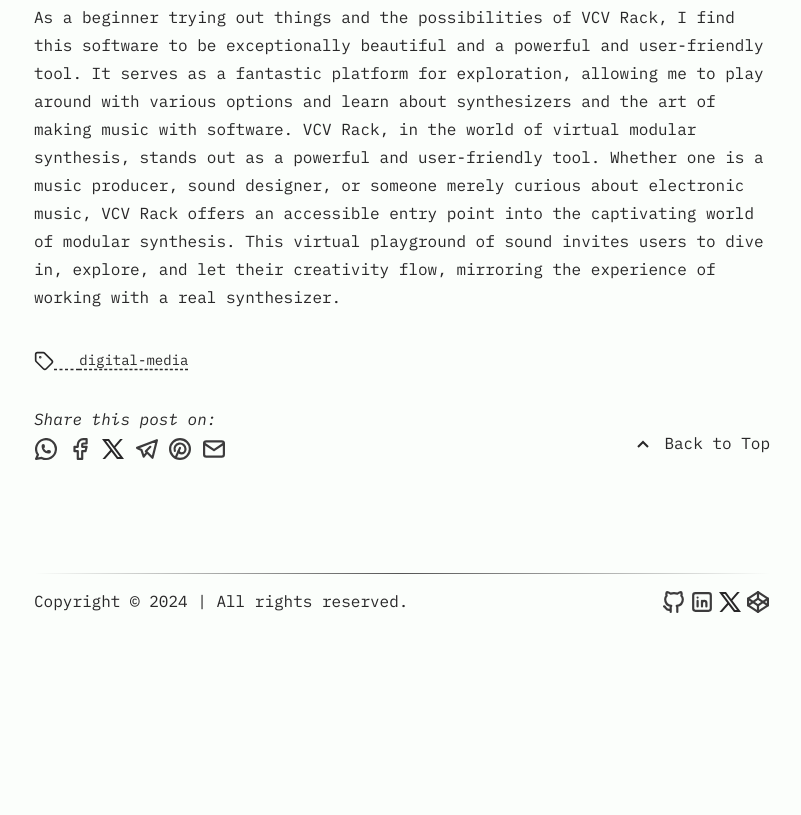
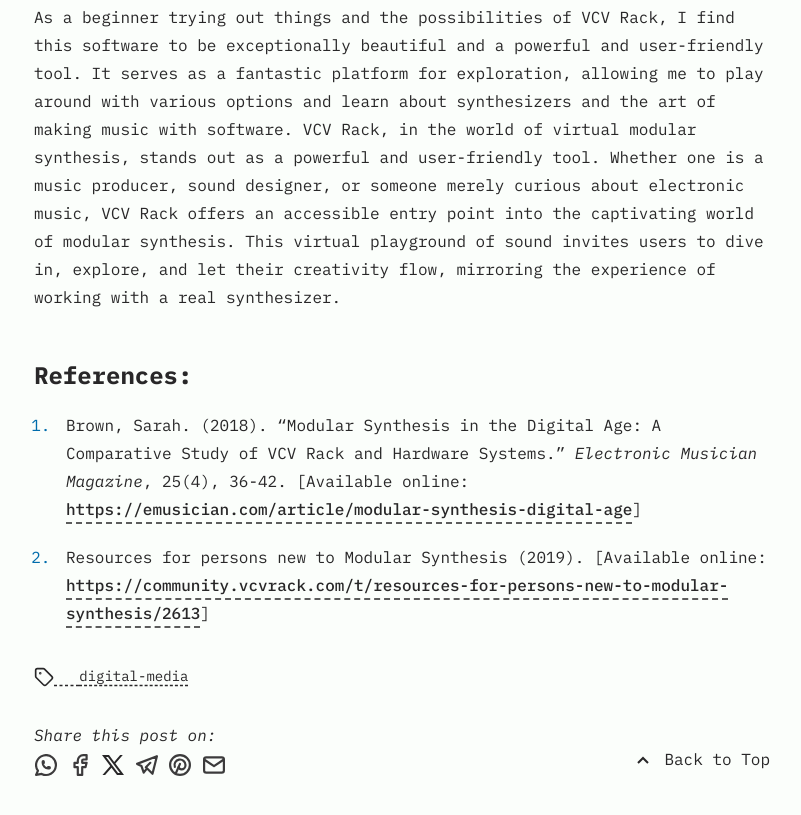
Before and after one commit to MHMDHIDR/mohammedhaydar.com, an Astro site: page /posts/exploring-vcv-rack-your-gateway-to-virtual-modular-synthesis in a window 1280 px wide. Shown: the part 5855-6670 px from the top of the page, without its empty margins (238-1039 px from the left). Before the commit the page ends 6492 px from the top, so only its background shows below. Built offline with nearby package versions, Linux system fonts and the light colour scheme; Astro itself is replaced by a stand-in of ours; some packages are replaced by stand-ins of ours.

Commit message:
Add references for VCV Rack exploration

```diff
--- a/src/content/blog/exploring-vcv-rack-your-gateway-to-virtual-modular-synthesis/index.md
+++ b/src/content/blog/exploring-vcv-rack-your-gateway-to-virtual-modular-synthesis/index.md
@@ -95,3 +95,9 @@
 ## Conclusion:
 
 As a beginner trying out things and the possibilities of VCV Rack, I find this software to be exceptionally beautiful and a powerful and user-friendly tool. It serves as a fantastic platform for exploration, allowing me to play around with various options and learn about synthesizers and the art of making music with software. VCV Rack, in the world of virtual modular synthesis, stands out as a powerful and user-friendly tool. Whether one is a music producer, sound designer, or someone merely curious about electronic music, VCV Rack offers an accessible entry point into the captivating world of modular synthesis. This virtual playground of sound invites users to dive in, explore, and let their creativity flow, mirroring the experience of working with a real synthesizer.
+
+## References:
+
+1. Brown, Sarah. (2018). "Modular Synthesis in the Digital Age: A Comparative Study of VCV Rack and Hardware Systems." _Electronic Musician Magazine_, 25(4), 36-42. [Available online: https://emusician.com/article/modular-synthesis-digital-age]
+
+2. Resources for persons new to Modular Synthesis (2019). [Available online: https://community.vcvrack.com/t/resources-for-persons-new-to-modular-synthesis/2613]
```
